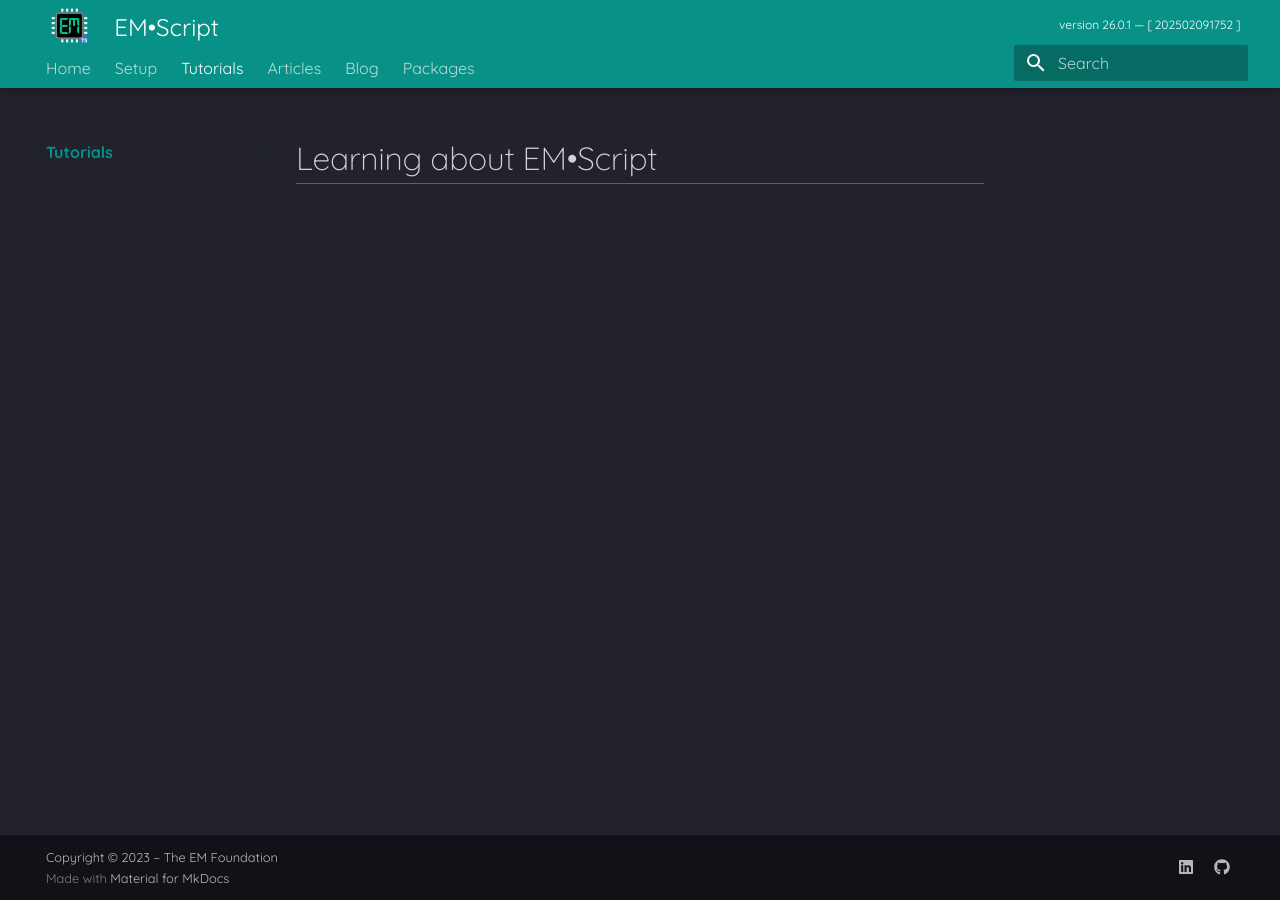
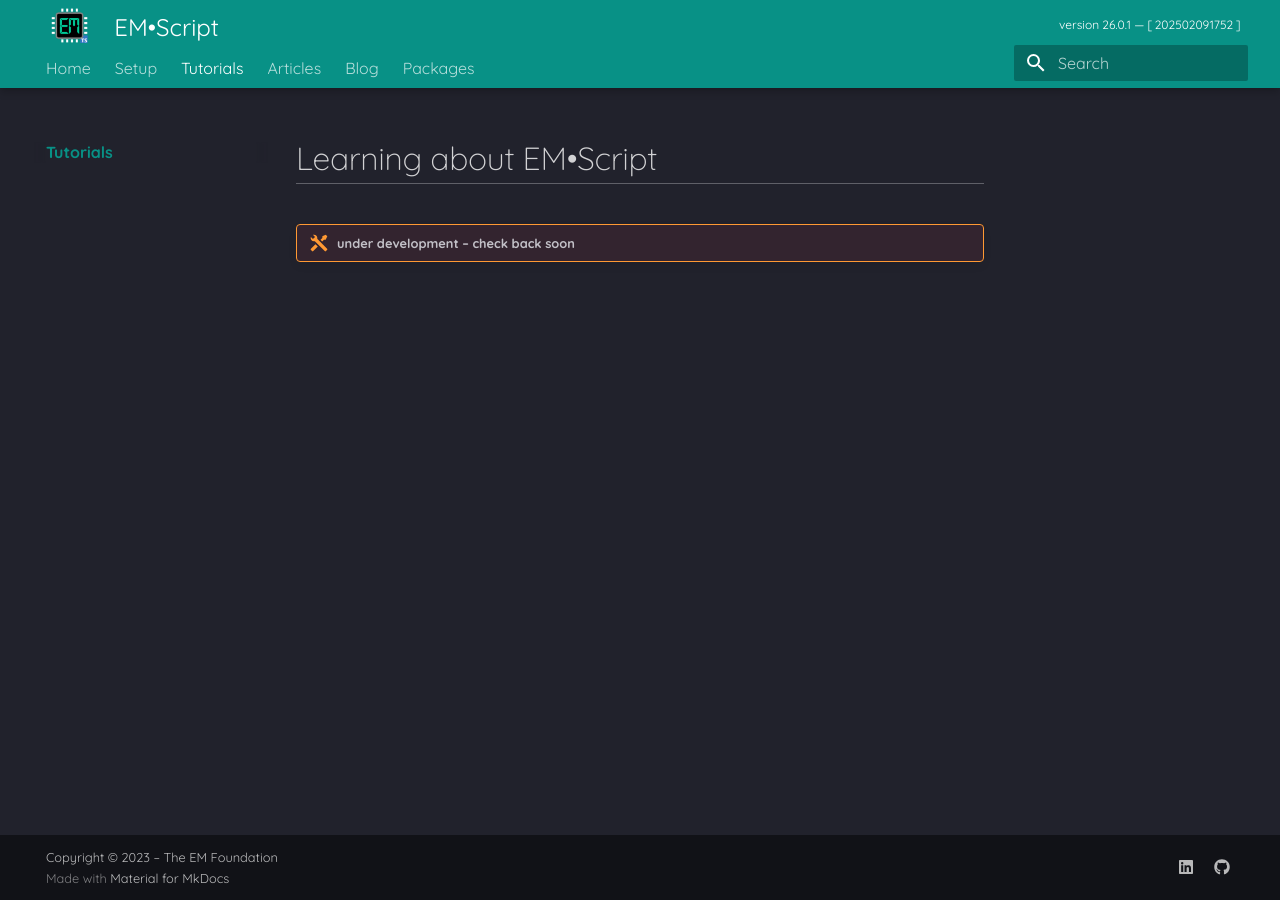
Before and after one commit to em-foundation/emscript-docs, an MkDocs documentation site: the page built from docs/tutorials/index.md, in a window 1280 px wide. Built offline with MkDocs 1.6.1 and Material for MkDocs 9.7.7, drawn with Linux system fonts in a browser that asks for light colours.

Commit message:
under development

```diff
--- a/docs/extra.css
+++ b/docs/extra.css
@@ -431,7 +431,7 @@ span.em-screen {
 
 .md-typeset .admonition.tools,
 .md-typeset details.tools {
-    border-color: hsl(352, 60%, 50%);
+    border-color: hsl(30, 100%, 60%);
 }
 .md-typeset .tools > .admonition-title,
 .md-typeset .tools > summary {
@@ -439,7 +439,7 @@ span.em-screen {
 }
 .md-typeset .tools > .admonition-title::before,
 .md-typeset .tools > summary::before {
-    background-color: hsl(352, 60%, 50%);
+    background-color: hsl(30, 100%, 60%);
     -webkit-mask-image: var(--md-admonition-icon--tools);
         mask-image: var(--md-admonition-icon--tools);
 }
--- a/docs/tutorials/index.md
+++ b/docs/tutorials/index.md
@@ -1 +1,3 @@
 # Learning about EM&bull;Script
+
+!!! tools "under development &ndash; check back soon"
```
Also changed, not shown: docs/articles/index.md (+2 -0 lines).
